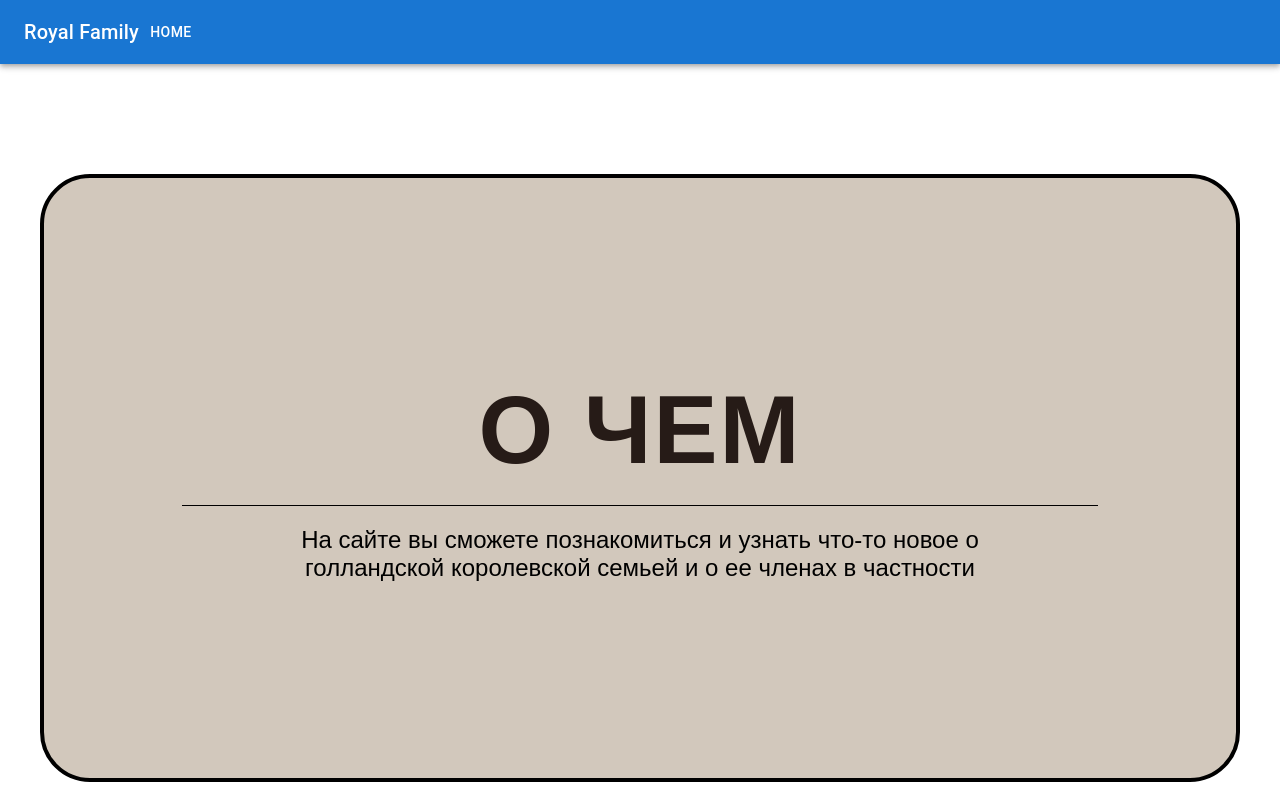
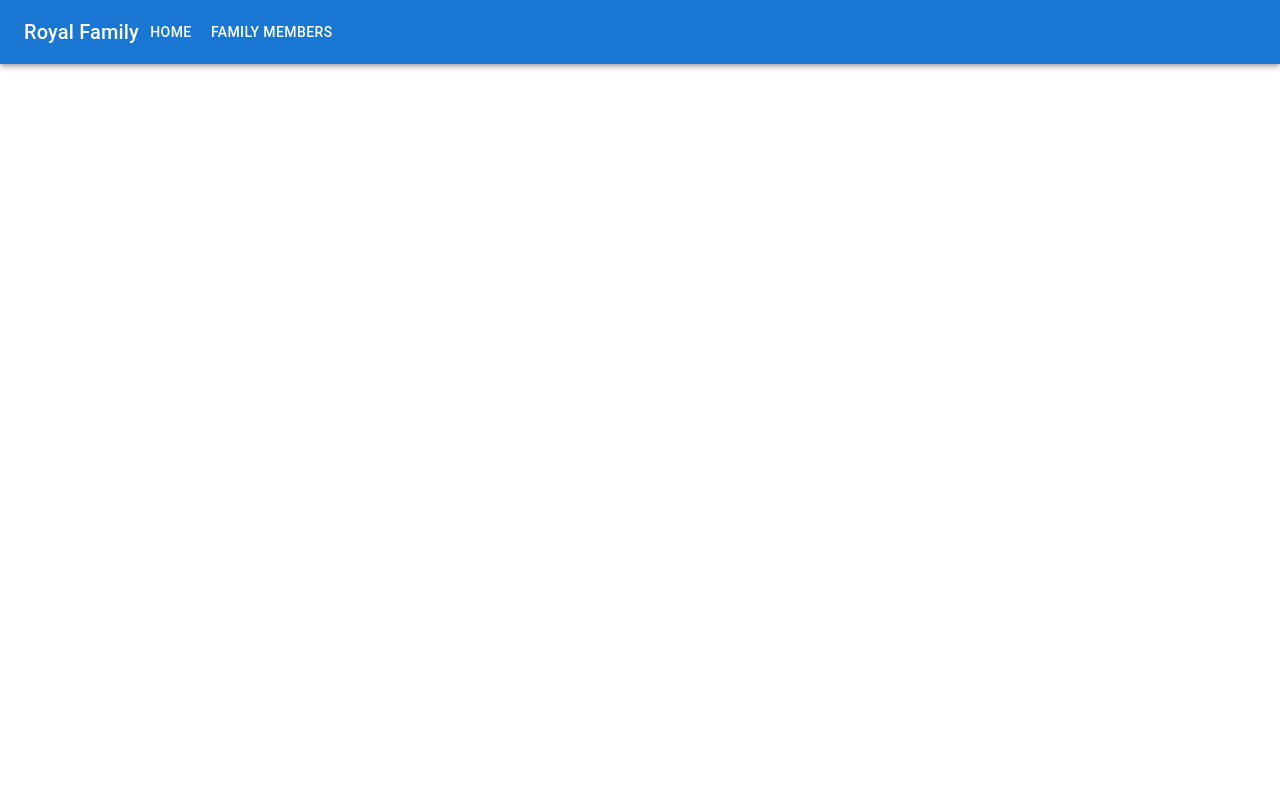
Before and after one commit to Archichil/UID-Royal-Family, a React (Create React App) app: page /family_members in a window 1280 px wide. Before the commit this address led to /home. Shown: the top 800 px of the page. Built offline with nearby package versions, Linux system fonts and the light colour scheme.

Commit message:
Changed background image, added future FamilyMembers component

```diff
--- a/public/index.html
+++ b/public/index.html
@@ -4,11 +4,10 @@
     <meta charset="utf-8" />
     <meta name="viewport" content="width=device-width, initial-scale=1" />
 
-    <title>React App</title>
+    <title>Королевская семья</title>
     <link rel="stylesheet" href="https://fonts.googleapis.com/css2?family=Philosopher:wght@400;700&display=swap" />
     <link rel="stylesheet" href="https://fonts.googleapis.com/css2?family=Yeseva+One&display=swap" />
     <link rel="stylesheet" href="https://fonts.googleapis.com/css2?family=Playfair+Display:wght@400;700&display=swap" />
-
   </head>
   <body>
     <div id="root"></div>
--- a/src/App.js
+++ b/src/App.js
@@ -2,13 +2,20 @@ import React from "react";
 import {BrowserRouter} from 'react-router-dom';
 import Navbar from "./components/UI/navbar/Navbar";
 import AppRouter from "./components/AppRouter";
+import backgroundImage from './images/background.jpg';
 
 function App() {
+    const styles = {
+        background: `url(${backgroundImage}) fixed`,
+        backgroundSize: 'cover'
+    };
     return (
-        <BrowserRouter>
-            <Navbar/>
-            <AppRouter/>
-        </BrowserRouter>
+        <div style={styles}>
+            <BrowserRouter>
+                    <Navbar/>
+                    <AppRouter/>
+            </BrowserRouter>
+        </div>
     );
 }
 
--- a/src/components/AppRouter.jsx
+++ b/src/components/AppRouter.jsx
@@ -1,11 +1,13 @@
 import React from 'react';
 import {Redirect, Route, Switch} from "react-router-dom";
 import Home from "../pages/Home";
+import FamilyMembers from "../pages/FamilyMembers";
 
 const AppRouter = () => {
     return (
         <Switch>
             <Route path = '/home'> <Home/> </Route>
+            <Route path = '/family_members'> <FamilyMembers/> </Route>
             <Redirect to = '/home'/>
         </Switch>
     );
--- a/src/components/UI/navbar/Navbar.jsx
+++ b/src/components/UI/navbar/Navbar.jsx
@@ -8,6 +8,7 @@ const Navbar = () => {
             <Toolbar>
                 <Typography variant="h6">Royal Family</Typography>
                 <Button component={Link} to="/home" color="inherit"> Home </Button>
+                <Button component={Link} to="/family_members" color="inherit"> Family Members  </Button>
             </Toolbar>
         </AppBar>
     );
--- a/src/css/Descriptoin.css
+++ b/src/css/Descriptoin.css
@@ -15,7 +15,7 @@
     margin-bottom: 10px;
     border: 4px solid black;
     border-radius: 50px;
-    background-color: #d2c8bc;
+    background-color: white;
 }
 
 .mainStack{
--- a/src/css/TeamDescription.css
+++ b/src/css/TeamDescription.css
@@ -9,7 +9,7 @@
 
 .team-h2{
     text-align: center;
-    font-size: 80px;
+    font-size: 3.5rem;
 }
 
 .git-link-text{
--- /dev/null
+++ b/src/pages/FamilyMembers.jsx
@@ -0,0 +1,11 @@
+import React from 'react';
+
+const FamilyMembers = () => {
+    return (
+        <div>
+
+        </div>
+    );
+};
+
+export default FamilyMembers;
--- a/src/pages/Home.jsx
+++ b/src/pages/Home.jsx
@@ -8,7 +8,6 @@ const Home = () => {
         <div>
             <Description />
             <TeamDescription />
-            <Doer/>
         </div>
     );
 };
```
Also changed, not shown: src/images/background.jpg (added).
